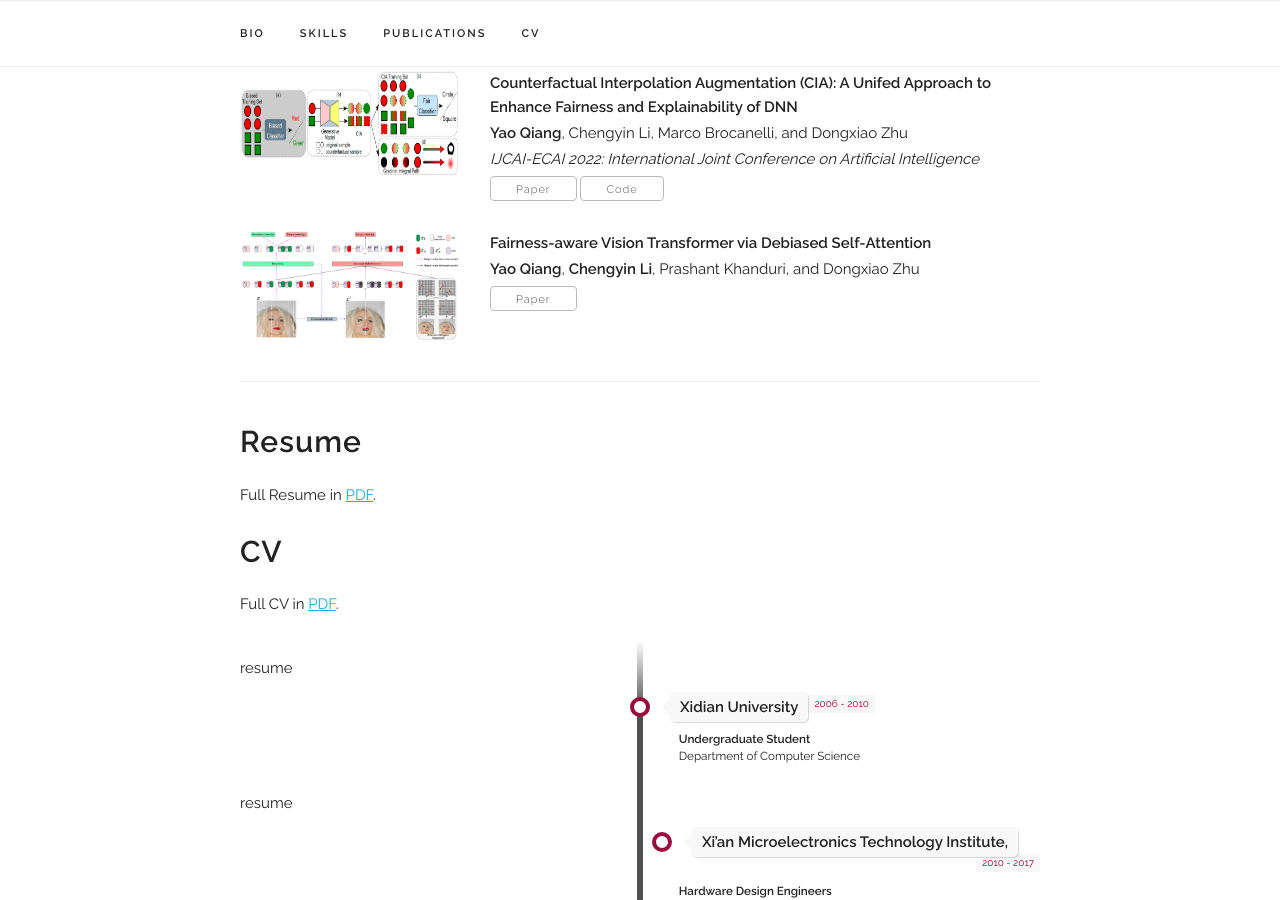
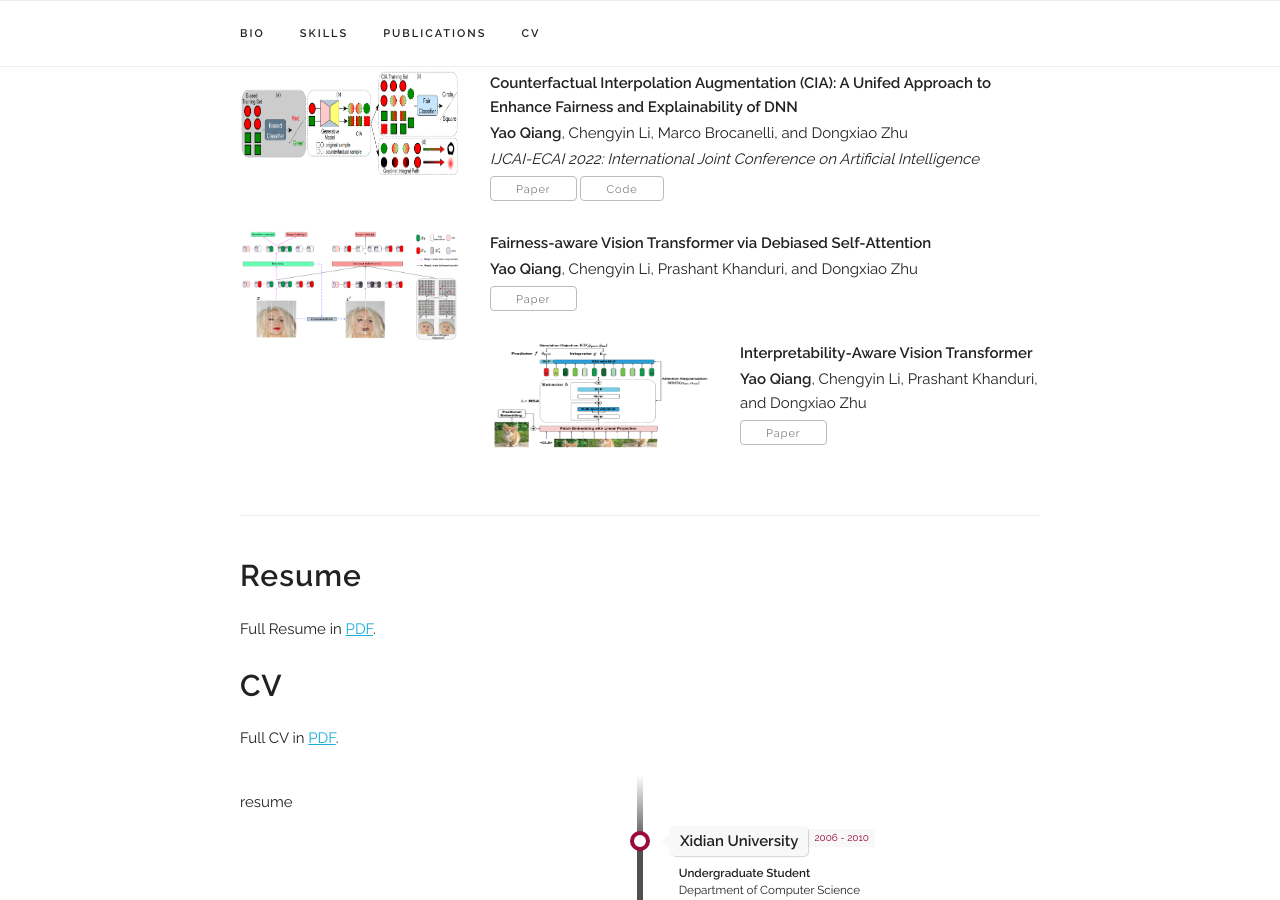
Before and after one commit to qiangyao1988/qiangyao1988.github.io, a Jekyll site: the page built from index.html, in a window 1280 px wide and 900 px high, scrolled down 1585 px. Built offline with Jekyll 4.4.1, drawn with Linux system fonts in a browser that asks for light colours; some web fonts are replaced.

Commit message:
update
update

```diff
--- a/_data/publications.yaml
+++ b/_data/publications.yaml
@@ -26,8 +26,8 @@ papers:
   - title: "Toward Tag-free Aspect Based Sentiment Analysis: A Multiple Attention Network Approach"
     authors: <b>Yao Qiang</b>, Xin Li, and Dongxiao Zhu
     venue: "IJCNN 2020： International Joint Conference on Neural Networks"
-    paper_pdf: "/assets/publications/2022_absa/paper_absa.pdf"
-    paper_img: "/assets/publications/2022_absa/paper_absa.png"
+    paper_pdf: "/assets/publications/2020_absa/paper_absa.pdf"
+    paper_img: "/assets/publications/2020_absa/paper_absa.png"
     selected: n
 
   - title: "Proximal Composite Optimization for Distributionally Robust Learning"
@@ -59,7 +59,13 @@ papers:
     selected: n
 
   - title: "Fairness-aware Vision Transformer via Debiased Self-Attention"
-    authors: <b>Yao Qiang</b>, <b>Chengyin Li</b>, Prashant Khanduri, and Dongxiao Zhu
+    authors: <b>Yao Qiang</b>, Chengyin Li, Prashant Khanduri, and Dongxiao Zhu
     paper_pdf: "/assets/publications/2023_fair_ViT/paper_fair_ViT.pdf"
     paper_img: "/assets/publications/2023_fair_ViT/paper_fair_ViT.png"
     selected: y
+
+  - title: "Interpretability-Aware Vision Transformer"
+    authors: <b>Yao Qiang</b>, Chengyin Li, Prashant Khanduri, and Dongxiao Zhu
+    paper_pdf: "/assets/publications/2023_iaViT/paper_IAViT.pdf"
+    paper_img: "/assets/publications/2023_iaViT/paper_IAViT.png"
+    selected: y
```
Also changed, not shown: assets/publications/2023_iaViT/paper_IAViT.png (added), 1 other file.
